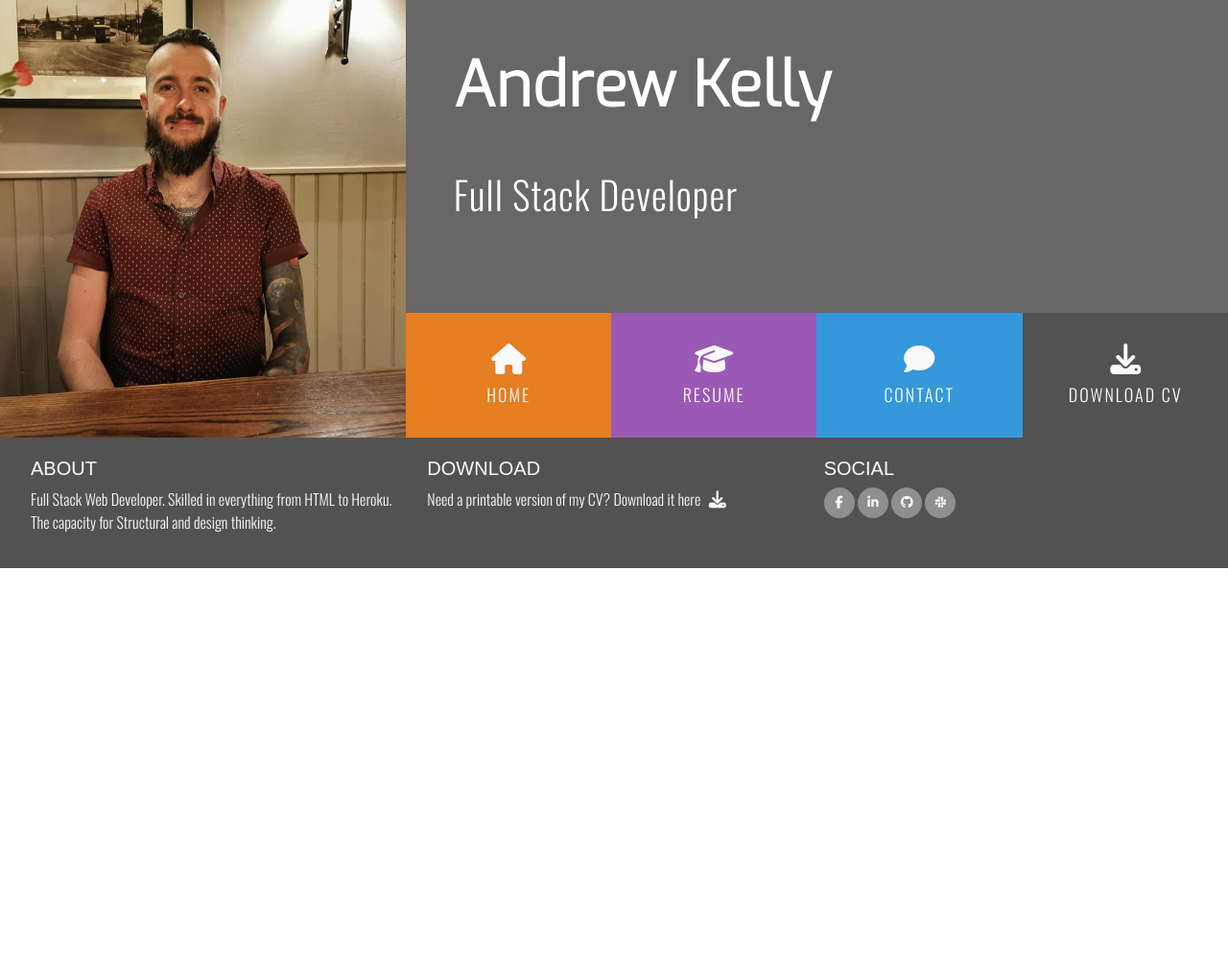
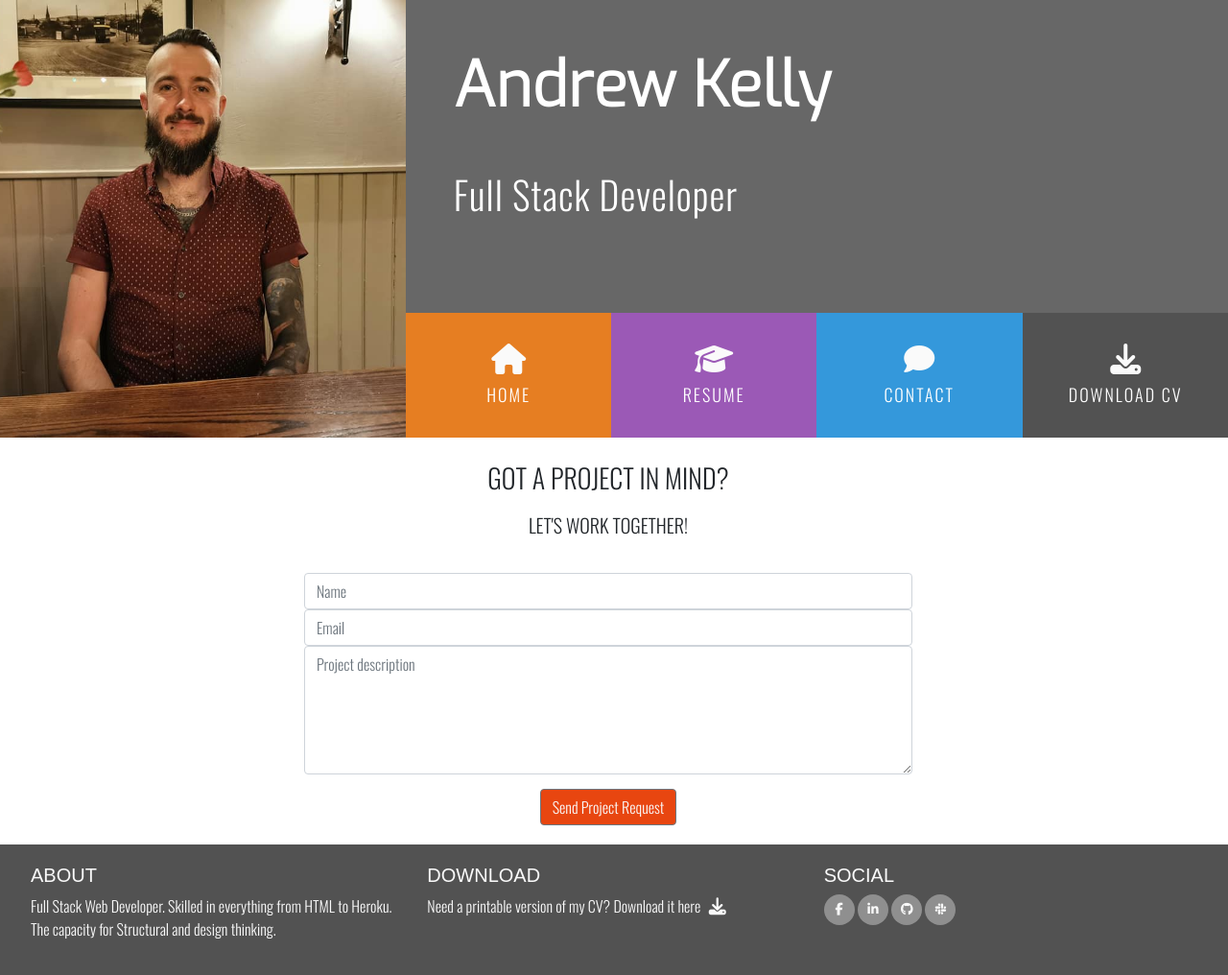
Before and after one commit to ak2489/resume-project, a plain HTML site: page contact.html in a window 1280 px wide. Shown: the whole page at 96% size. Before the commit the page ends 800 px from the top, so only its background shows below. Drawn offline with nearby package versions, Linux system fonts and the light colour scheme.

Commit message:
added form to contact page and styled

```diff
--- a/assets/css/style.css
+++ b/assets/css/style.css
@@ -23,6 +23,10 @@ body {
 
 .bg-color-work-history {
     background-color: #9b59b6;
+}
+
+.bg-color-contact {
+    background-color: #fff;
 }
 
 .ui-menu-color-home {
@@ -333,3 +337,35 @@ footer {
     content: '';
     background-color: #fafafa;
 }
+
+/*-------------------------Contact Form*/
+
+.contact-heading {
+    font-family: "Oswald", sans-serif;
+    font-weight: 300;
+    margin-top: 25px;
+    margin-bottom: 20px;
+}
+
+.center-form {
+    padding-top: 10px;
+    margin: 0 auto;
+    max-width: 70%;
+}
+
+button[type="submit"] {
+    margin-top: 15px;
+    margin-bottom: 20px;
+    color: #fafafa;
+    background-color: #e84610;
+}
+
+/*-------------------------Media Queries*/
+
+@media(min-width: 992px) {
+    .center-form {
+        padding-top: 30px;
+        min-height: 240px;
+        margin: 0 auto;
+        max-width: 50%;
+}
--- a/contact.html
+++ b/contact.html
@@ -41,8 +41,27 @@
             </div>
         </div>
     </header>
-    <section>
+    <section class="container-fluid">
+        <div class="row bg-color-contact">
+            <div class="col">
+                <h3 class="contact-heading uppercase text-center">Got a project in mind?</h3>
+                <h5 class="uppercase text-center">Let's work together!</h5>
 
+                <div class="center-form">
+                    <form>
+                        <input type="text" name="name" id="fullname" class="form-control" placeholder="Name" required />
+                        <input type="email" name="email" id="emailaddress" class="form-control" placeholder="Email" required />
+                        <textarea rows="5" name="projectsummary" id="projectsummary" class="form-control" placeholder="Project description" required></textarea>
+                        <div class="form-row text-center">
+                            <div class="col">
+                                <button type="submit" class="btn btn-secondary">Send Project Request</button>
+                            </div>
+                        </div>
+                    </form>
+                </div>
+
+            </div>
+        </div>
     </section>
     <footer class="container-fluid">
         <div id="footer-details" class="row">
```
